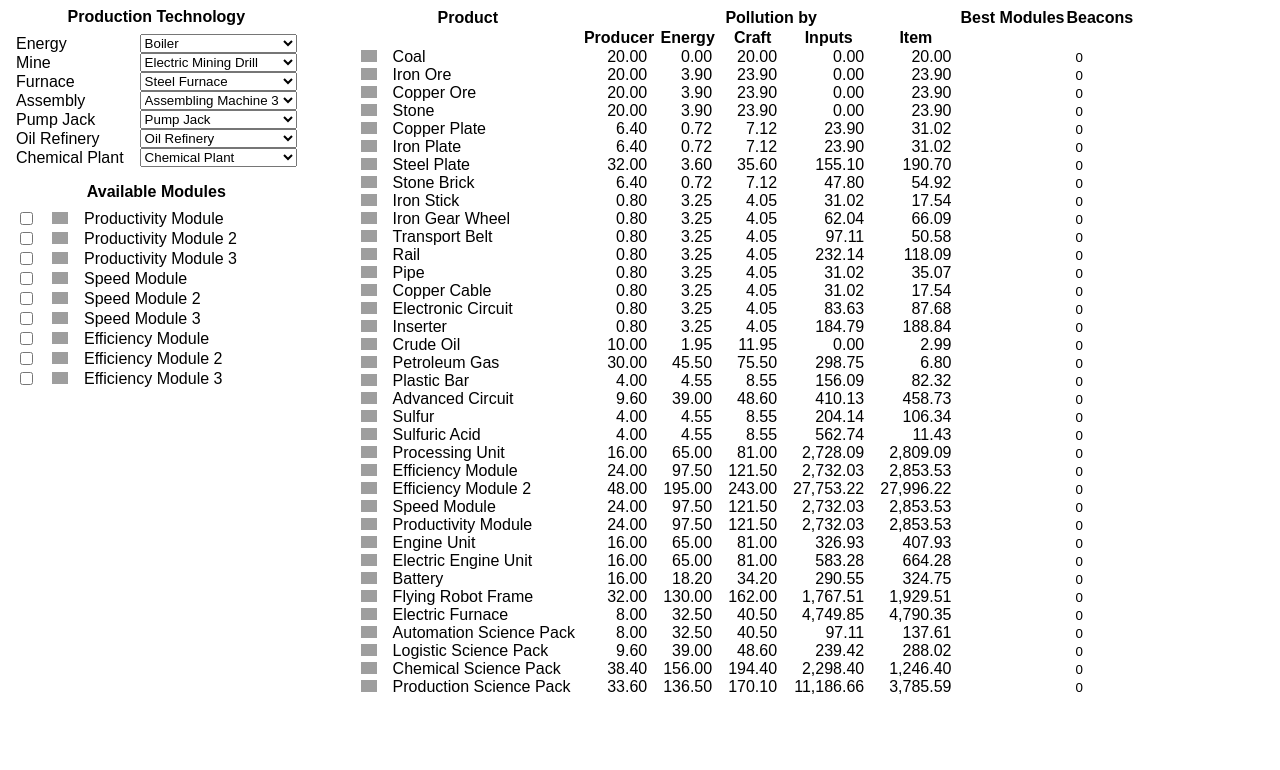
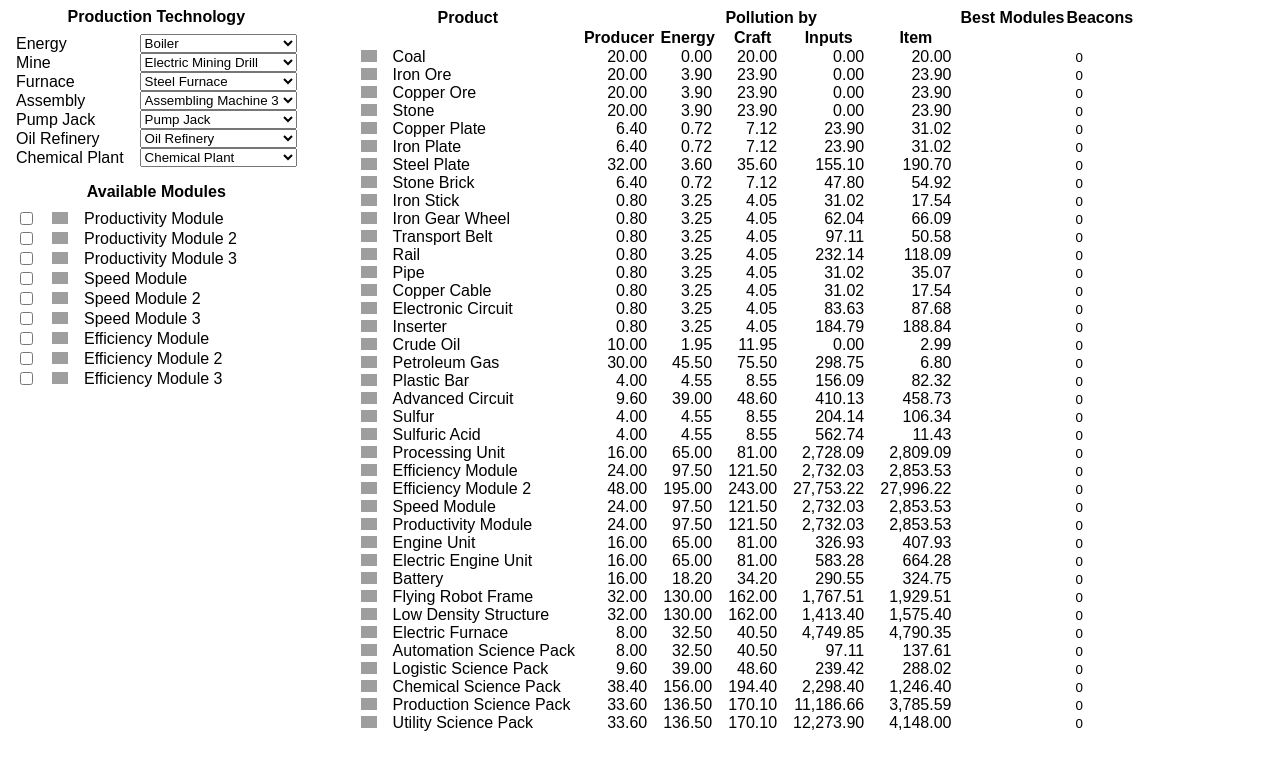
Before and after one commit to meriton42/factorio-optimizer, an Angular app: page / in a window 1280 px wide. Shown: the top 770 px of the page. Built offline with nearby package versions, Linux system fonts and the light colour scheme; grey boxes are pictures that could not be loaded.

Commit message:
add utility science pack

```diff
--- a/src/app/crafts.ts
+++ b/src/app/crafts.ts
@@ -306,6 +306,14 @@
 				steelPlate: 1,
 			}
 		},
+		lowDensityStructure: {
+			time: 20,
+			consumes: {
+				copperPlate: 20,
+				plasticBar: 5,
+				steelPlate: 2,
+			}
+		},
 		electricFurnace: {
 			time: 5,
 			consumes: {
@@ -347,6 +355,15 @@
 				rail: 30,
 			}
 		},
+		utilitySciencePack: {
+			produces: 3,
+			time: 21,
+			consumes: {
+				flyingRobotFrame: 1,
+				lowDensityStructure: 3,
+				processingUnit: 2,
+			}
+		}
 	},
 	pumpJack: {
 		crudeOil: {
--- a/src/app/res.ts
+++ b/src/app/res.ts
@@ -28,6 +28,7 @@
 	flyingRobotFrame: 0,
 	electricFurnace: 0,
 	battery: 0,
+	lowDensityStructure: 0,
 	efficiencyModule: 0,
 	efficiencyModule2: 0,
 	speedModule: 0,
```
